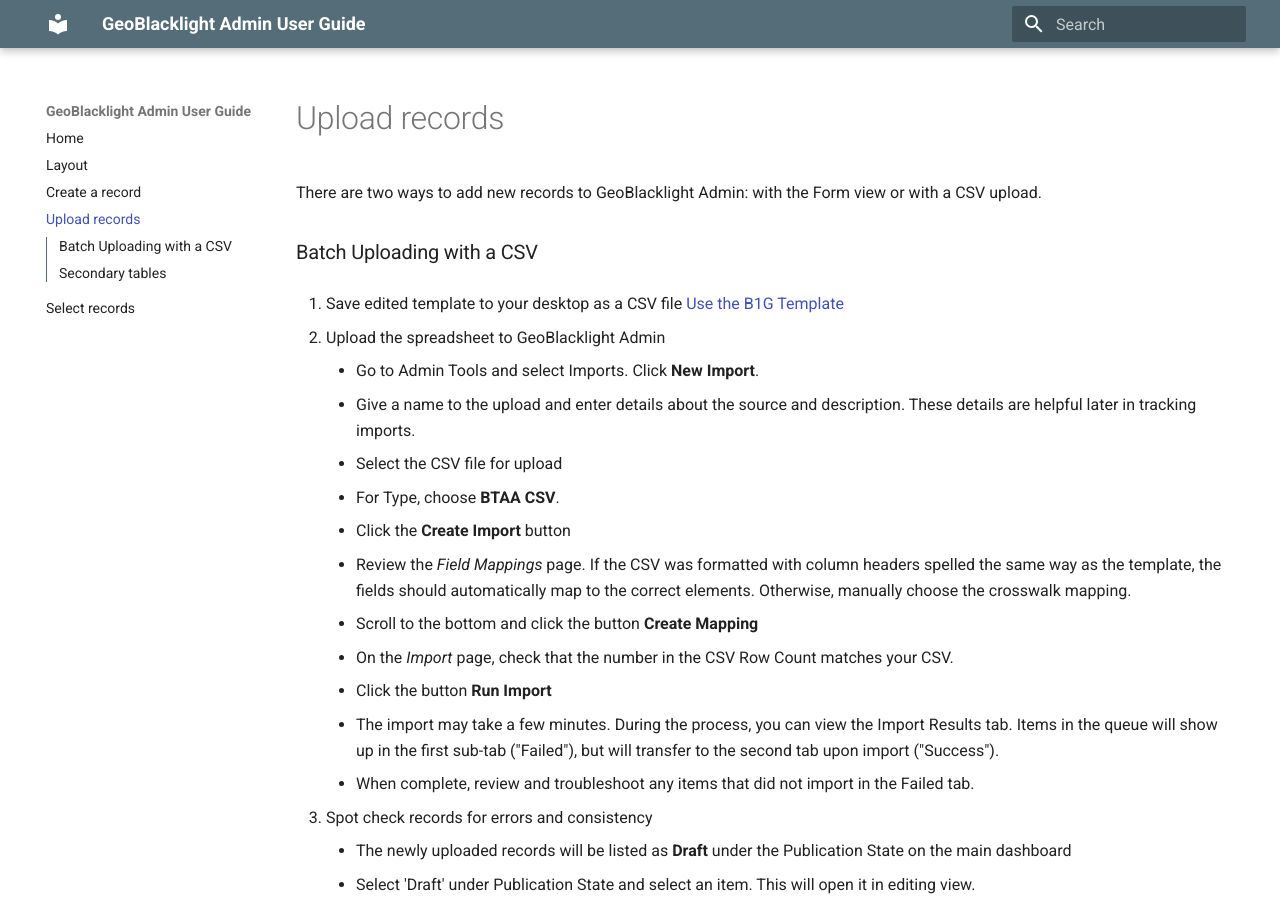
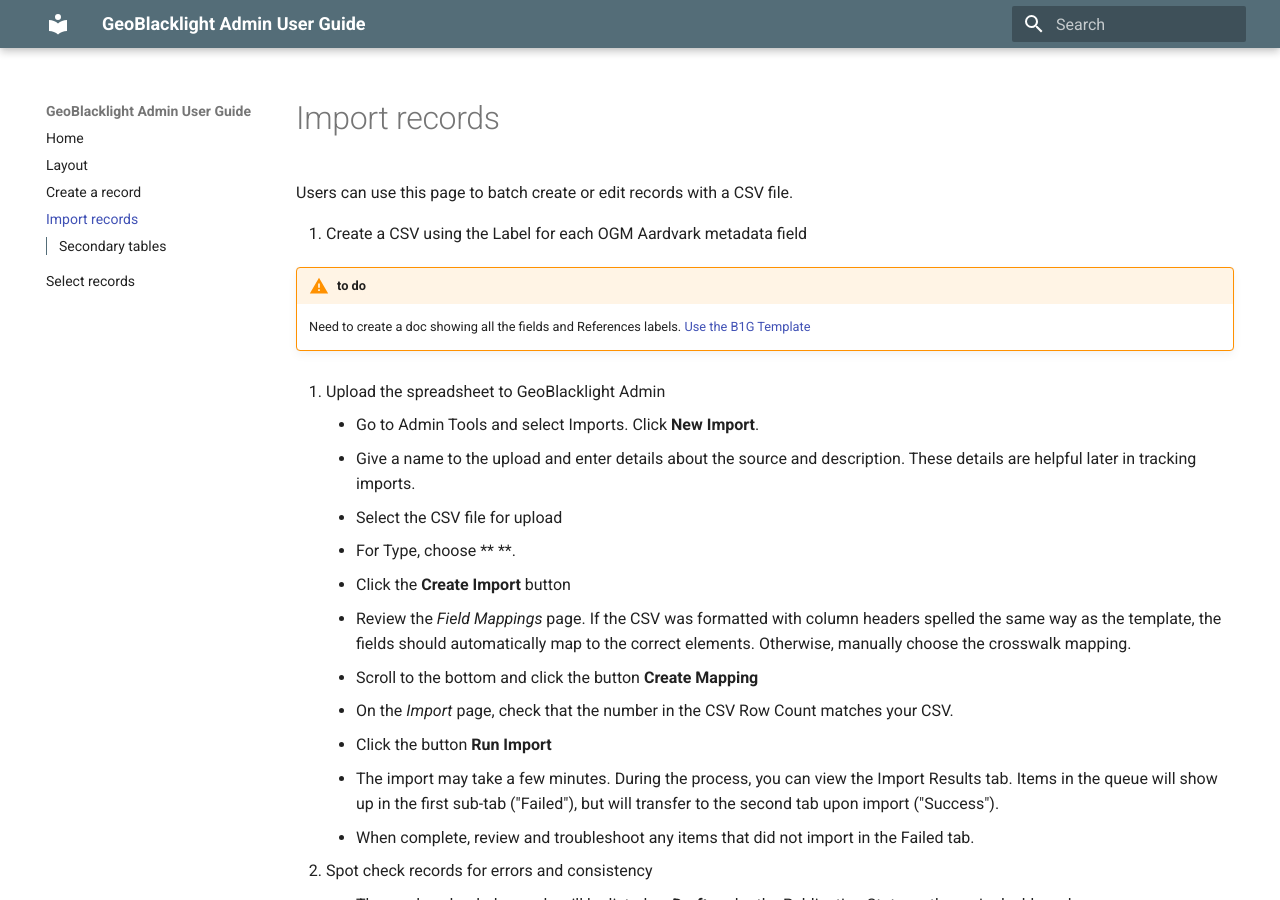
Before and after one commit to geobtaa/geoblacklight_admin_docs, an MkDocs documentation site: the page built from docs/import.md, in a window 1280 px wide and 900 px high. Built offline with MkDocs 1.6.1 and Material for MkDocs 9.7.7, drawn with Linux system fonts in a browser that asks for light colours.

```diff
--- a/docs/upload.md
+++ b/docs/import.md
@@ -1,21 +1,19 @@
-# Upload records
+# Import records
 
-There are two ways to add new records to GeoBlacklight Admin: with the Form view or with a CSV upload.
+Users can use this page to batch create or edit records with a CSV file.
 
+1. Create a CSV using the Label for each OGM Aardvark metadata field
 
+!!! warning "to do"
 
-
-### Batch Uploading with a CSV
-
-1. Save edited template to your desktop as a CSV file
-[Use the B1G Template](https://z.umn.edu/b1g-template)
+	Need to create a doc showing all the fields and References labels. [Use the B1G Template](https://z.umn.edu/b1g-template)
 
 2. Upload the spreadsheet to GeoBlacklight Admin
 
 	- Go to Admin Tools and select Imports. Click **New Import**.
 	- Give a name to the upload and enter details about the source and description. These details are helpful later in tracking imports.
 	- Select the CSV file for upload
-	- For Type, choose **BTAA CSV**.
+	- For Type, choose ** **.
 	- Click the **Create Import** button
 	- Review the _Field Mappings_ page. If the CSV was formatted with column headers spelled the same way as the template, the fields should automatically map to the correct elements. Otherwise, manually choose the crosswalk mapping.
 	- Scroll to the bottom and click the button **Create Mapping**
--- a/mkdocs.yml
+++ b/mkdocs.yml
@@ -14,5 +14,5 @@ nav:
 - Home: 'index.md'
 - Layout: 'layout.md'
 - Create a record: 'create.md'
-- Upload records: 'upload.md'
+- Import records: 'import.md'
 - Select records: 'select.md'
```
Also changed, not shown: docs/layout.md (+24 -4 lines).
